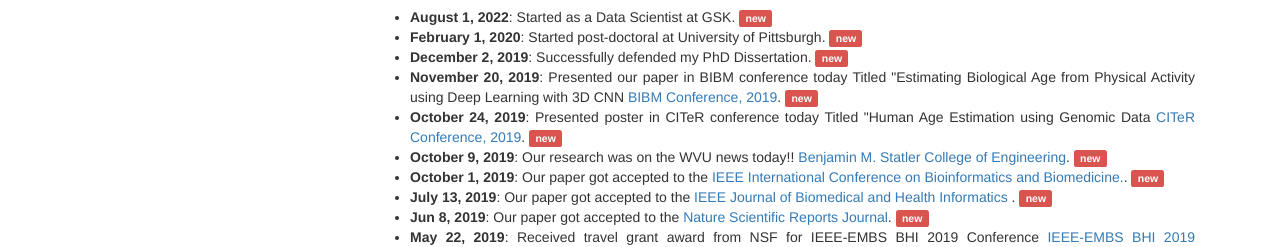
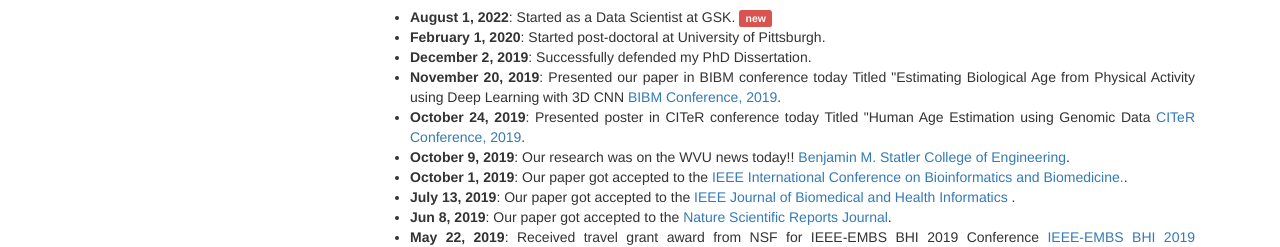
Before and after one commit to syedashiqurrahman/syedashiqurrahman.github.io, a plain HTML site: page index.html in a window 1280 px wide. Shown: the part 705-952 px from the top of the page. Drawn offline with Linux system fonts and the light colour scheme.

Commit message:
Update index.html
news update

```diff
--- a/index.html
+++ b/index.html
@@ -91,14 +91,14 @@
 				<h1>News</h1>
 				<ul>
 		    			<li><b>August 1, 2022</b>: Started as a Data Scientist at GSK. <span class="label label-danger">new</span></li>
-					<li><b>February 1, 2020</b>: Started post-doctoral at University of Pittsburgh. <span class="label label-danger">new</span></li>
-					<li><b>December 2, 2019</b>: Successfully defended my PhD Dissertation. <span class="label label-danger">new</span></li>
-					<li><b>November 20, 2019</b>: Presented our paper in BIBM conference today Titled "Estimating Biological Age from Physical Activity using Deep Learning with 3D CNN<a href="https://ieeebibm.org/BIBM2019/AcceptedPapers.html" target="_blank"> BIBM Conference, 2019</a>.  <span class="label label-danger">new</span></li>
-					<li><b>October 24, 2019</b>: Presented poster in CITeR conference today Titled "Human Age Estimation using Genomic Data<a href="https://citer.clarkson.edu/wp-content/uploads/2019/10/CITeR-Fall-2019-Agenda_final.pdf" target="_blank"> CITeR Conference, 2019</a>.  <span class="label label-danger">new</span></li>
-					<li><b>October 9, 2019</b>: Our research was on the WVU news today!! <a href="https://www.statler.wvu.edu/news/2019/10/09/wvu-researchers-tackle-rising-health-care-costs-with-artificial-intelligence?fbclid=IwAR1EEmGv2jVU_bANO9k9_-ZRwQc5w8LnQ5WOp00jaj89JlAqNBA5ox5Q05Y" target="_blank"> Benjamin M. Statler College of Engineering</a>.  <span class="label label-danger">new</span></li>
-					<li><b>October 1, 2019</b>: Our paper got accepted to the <a href="https://ieeebibm.org/BIBM2019/AcceptedPapers.html" target="_blank"> IEEE International Conference on Bioinformatics and Biomedicine.</a>.  <span class="label label-danger">new</span></li>
-					<li><b>July 13, 2019</b>: Our paper got accepted to the <a href="https://ieeexplore.ieee.org/abstract/document/8771216" target="_blank"> IEEE Journal of Biomedical and Health Informatics </a>.  <span class="label label-danger">new</span></li>
-					<li><b>Jun 8, 2019</b>: Our paper got accepted to the <a href="https://www.nature.com/articles/s41598-019-46850-0" target="_blank"> Nature Scientific Reports Journal</a>. <span class="label label-danger">new</span></li>
+					<li><b>February 1, 2020</b>: Started post-doctoral at University of Pittsburgh. </li>
+					<li><b>December 2, 2019</b>: Successfully defended my PhD Dissertation.</li>
+					<li><b>November 20, 2019</b>: Presented our paper in BIBM conference today Titled "Estimating Biological Age from Physical Activity using Deep Learning with 3D CNN<a href="https://ieeebibm.org/BIBM2019/AcceptedPapers.html" target="_blank"> BIBM Conference, 2019</a>. </li>
+					<li><b>October 24, 2019</b>: Presented poster in CITeR conference today Titled "Human Age Estimation using Genomic Data<a href="https://citer.clarkson.edu/wp-content/uploads/2019/10/CITeR-Fall-2019-Agenda_final.pdf" target="_blank"> CITeR Conference, 2019</a>.</li>
+					<li><b>October 9, 2019</b>: Our research was on the WVU news today!! <a href="https://www.statler.wvu.edu/news/2019/10/09/wvu-researchers-tackle-rising-health-care-costs-with-artificial-intelligence?fbclid=IwAR1EEmGv2jVU_bANO9k9_-ZRwQc5w8LnQ5WOp00jaj89JlAqNBA5ox5Q05Y" target="_blank"> Benjamin M. Statler College of Engineering</a>.</li>
+					<li><b>October 1, 2019</b>: Our paper got accepted to the <a href="https://ieeebibm.org/BIBM2019/AcceptedPapers.html" target="_blank"> IEEE International Conference on Bioinformatics and Biomedicine.</a>.</li>
+					<li><b>July 13, 2019</b>: Our paper got accepted to the <a href="https://ieeexplore.ieee.org/abstract/document/8771216" target="_blank"> IEEE Journal of Biomedical and Health Informatics </a>.</li>
+					<li><b>Jun 8, 2019</b>: Our paper got accepted to the <a href="https://www.nature.com/articles/s41598-019-46850-0" target="_blank"> Nature Scientific Reports Journal</a>.</li>
 					<li><b>May 22, 2019</b>: Received travel grant award from NSF for IEEE-EMBS BHI 2019 Conference <a href="https://www.bhi-bsn-2019.org/bhi/" target="_blank"> IEEE-EMBS BHI 2019 Conference</a>. </a>.</li>
 		    			<li><b>May 20, 2019</b>: Presented paper and poster in IEEE BHI conference, 2019 at Chicago. </a>.</li>
             	    			<li><b>April 4, 2019</b>: Guest Lecture on "Funding strategies in USA Universities" in GRE Center. </a>.</li>
```
